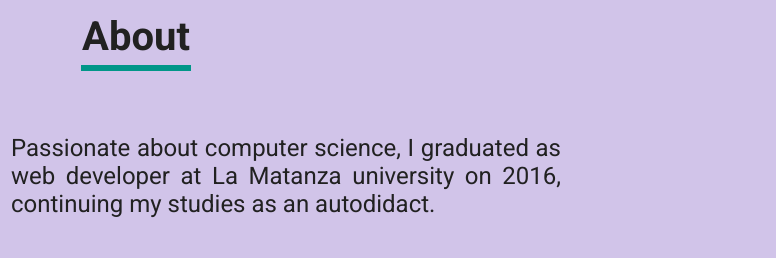
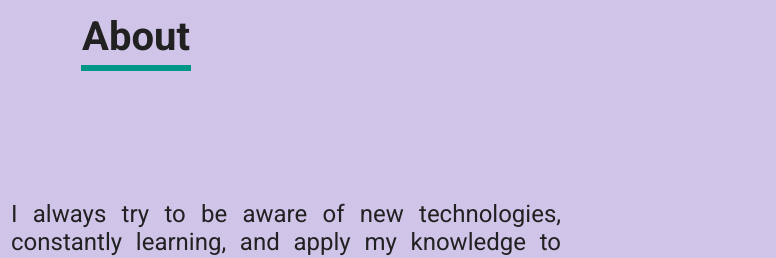
Before and after one commit to mauroef/mauroef.github.io, a plain HTML site: page public/index.html in a window 1280 px wide. Shown: the part 860-1118 px from the top of the page, 504-1280 px from the left. Drawn offline with Linux system fonts and the light colour scheme.

Commit message:
change about description

```diff
--- a/public/index.html
+++ b/public/index.html
@@ -82,11 +82,6 @@
             />
           </div>
           <div class="about__text-container">
-            <p>
-              Passionate about computer science, I graduated as web developer at
-              La Matanza university on 2016, continuing my studies as an
-              autodidact.
-            </p>
             <p>
               I always try to be aware of new technologies, constantly learning,
               and apply my knowledge to make gorgeous and functional solutions
```
